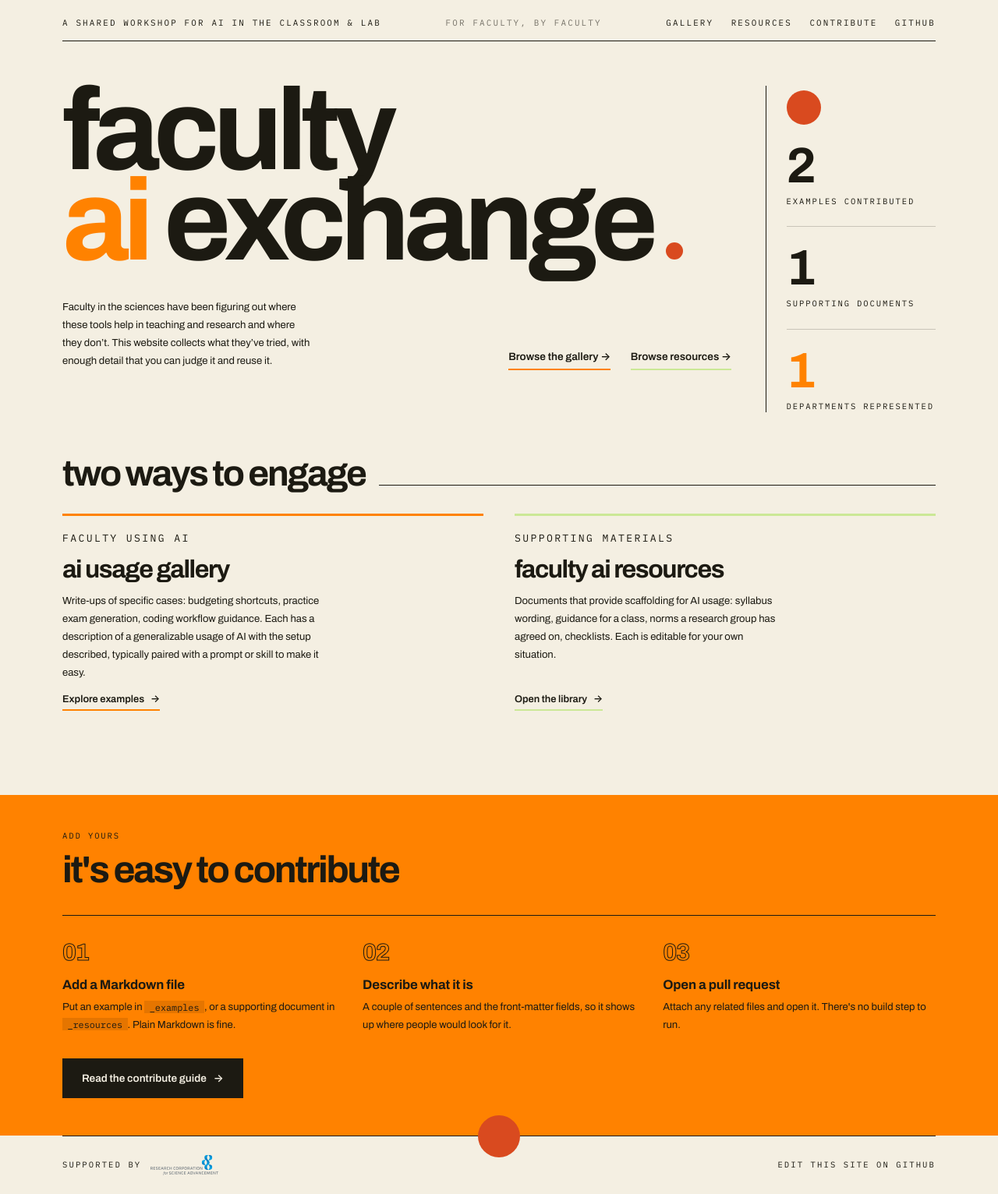
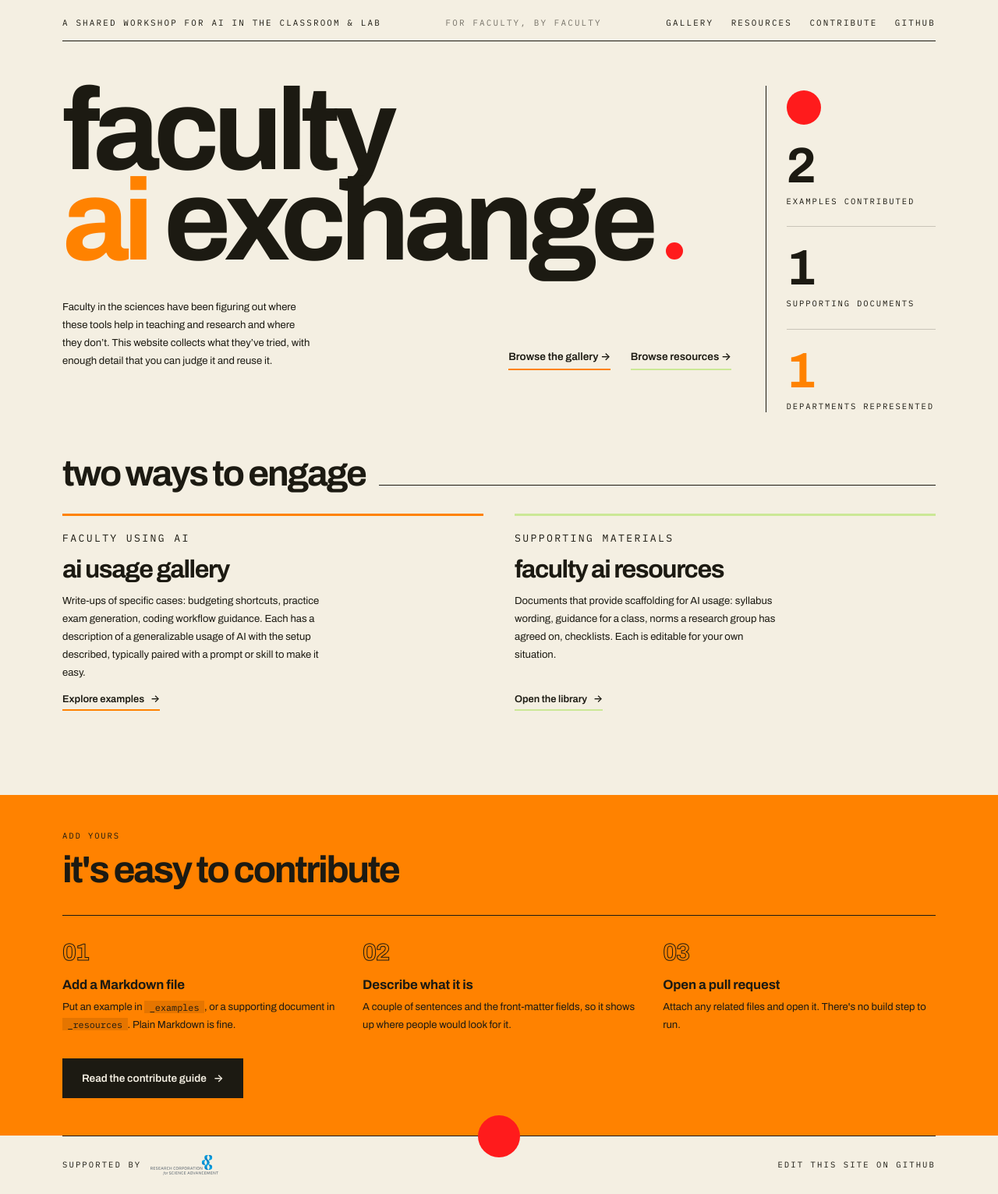
Before and after one commit to FacultyAIExchange/facultyaiexchange.github.io, a Jekyll site: the page built from index.md, in a window 1280 px wide. Shown: the whole page at 78% size. Built offline with Jekyll 4.4.1, drawn with Linux system fonts in a browser that asks for light colours.

Commit message:
Use bright red accent

```diff
--- a/assets/css/main.css
+++ b/assets/css/main.css
@@ -4,7 +4,7 @@
   --paper: #f4efe2;
   --ink: #1c1a12;
   --accent: #ff8200;     /* tangerine */
-  --accent2: #d94a1f;    /* red-orange */
+  --accent2: #ff1b1c;    /* red */
   --green: #cbe896;      /* lime — resources */
   --muted: color-mix(in srgb, var(--ink) 58%, var(--paper));
   --soft-line: color-mix(in srgb, var(--ink) 20%, var(--paper));
```
